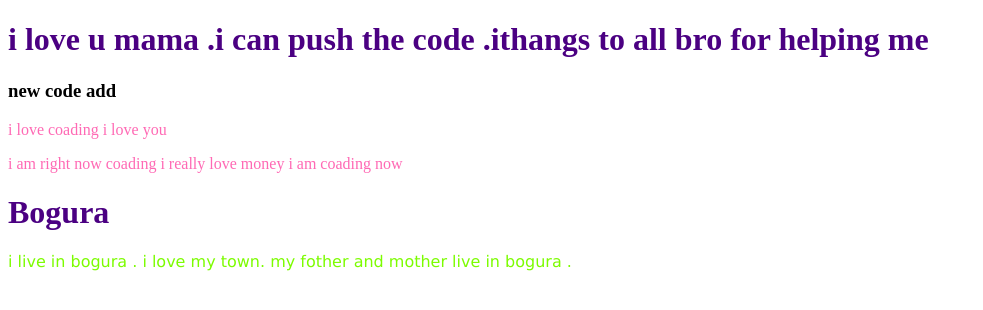
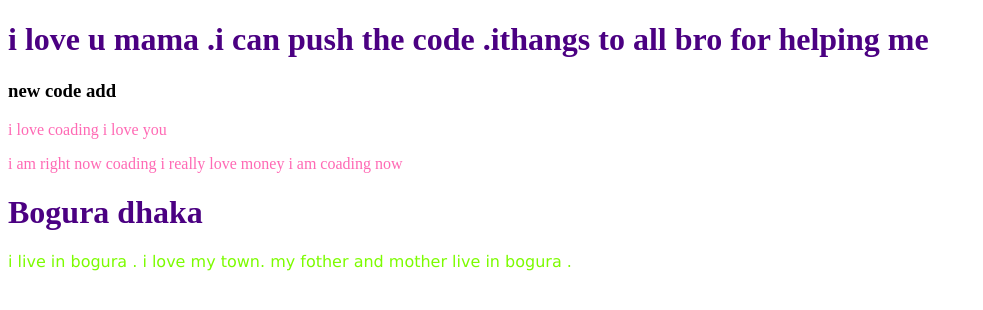
Before and after one commit to shajib2/my-forth-ripo, a plain HTML site: page index.html in a window 1280 px wide. Shown: the whole page, without its empty margins (0-983 px from the left). Drawn offline with Linux system fonts and the light colour scheme.

Commit message:
dhaka add

```diff
--- a/index.html
+++ b/index.html
@@ -12,7 +12,9 @@
     <h3>new code add </h3>
     <p>i love coading  i love you </p>
     <p>i am right now coading i really love money i am coading now</p>
-    <h1>Bogura</h1>
+    <h1>Bogura dhaka</h1>
+
+
     <p id="bogura">i live in bogura . i love my town. my fother and mother live in bogura .</p>
 </body>
 </html>
```
